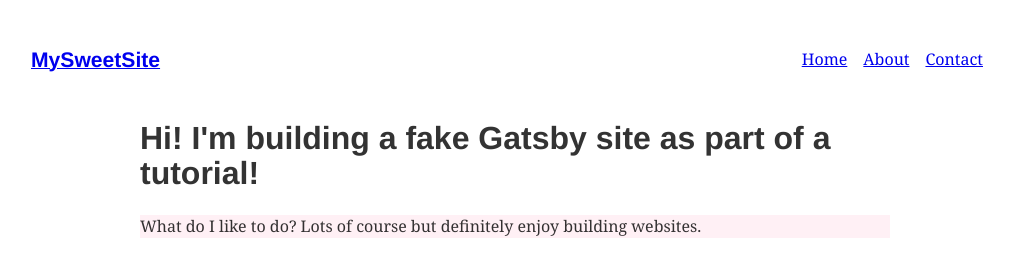
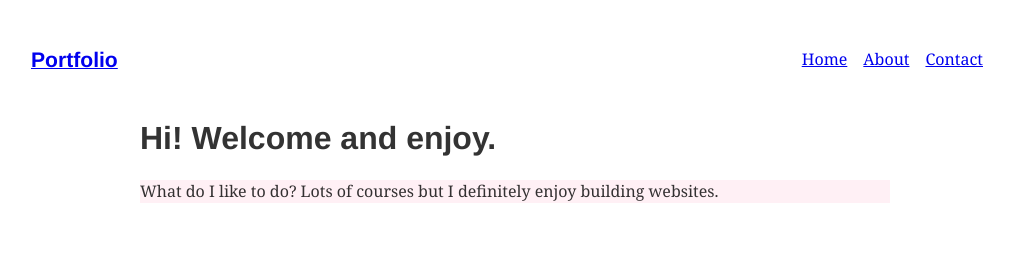
Before and after one commit to Alpakash/publish-site-to-gatsby-cloud, a Gatsby site: page / in a window 1280 px wide. Shown: the whole page, without its empty margins (125-1139 px from the left). Built offline with nearby package versions, Linux system fonts and the light colour scheme; Gatsby itself is replaced by a stand-in of ours.

Commit message:
Adjusted page content (text)

```diff
--- a/src/components/layout.js
+++ b/src/components/layout.js
@@ -11,7 +11,7 @@ export default function Layout({ children }) {
       <div style={{ margin: `3rem auto`, maxWidth: 1000, padding: `0 1rem` }}>
         <header style={{ marginBottom: `1.5rem` }}>
           <Link to="/" style={{ textShadow: `none`, backgroundImage: `none` }}>
-            <h3 style={{ display: `inline` }}>MySweetSite</h3>
+            <h3 style={{ display: `inline` }}>Portfolio</h3>
           </Link>
           <ul style={{ listStyle: `none`, float: `right` }}>
             <ListLink to="/">Home</ListLink>
--- a/src/pages/about.js
+++ b/src/pages/about.js
@@ -11,7 +11,7 @@ const SecondPage = () => (
   <Layout>
     <div style={{ maxWidth: 750, margin: `3rem auto` }}>
       <SEO title="Page two" />
-      <h1>Contact</h1>
+      <h1>About</h1>
       <br />
       Image:
       <ImgBluemerle />
--- a/src/pages/index.js
+++ b/src/pages/index.js
@@ -5,9 +5,9 @@ export default function Home() {
   return (
     <Layout>
       <div style={{ maxWidth: 750, margin: `3rem auto` }}>
-        <h1>Hi! I'm building a fake Gatsby site as part of a tutorial!</h1>
+        <h1>Hi! Welcome and enjoy.</h1>
         <p>
-          What do I like to do? Lots of course but definitely enjoy building
+          What do I like to do? Lots of courses but I definitely enjoy building
           websites.
         </p>
       </div>
```
